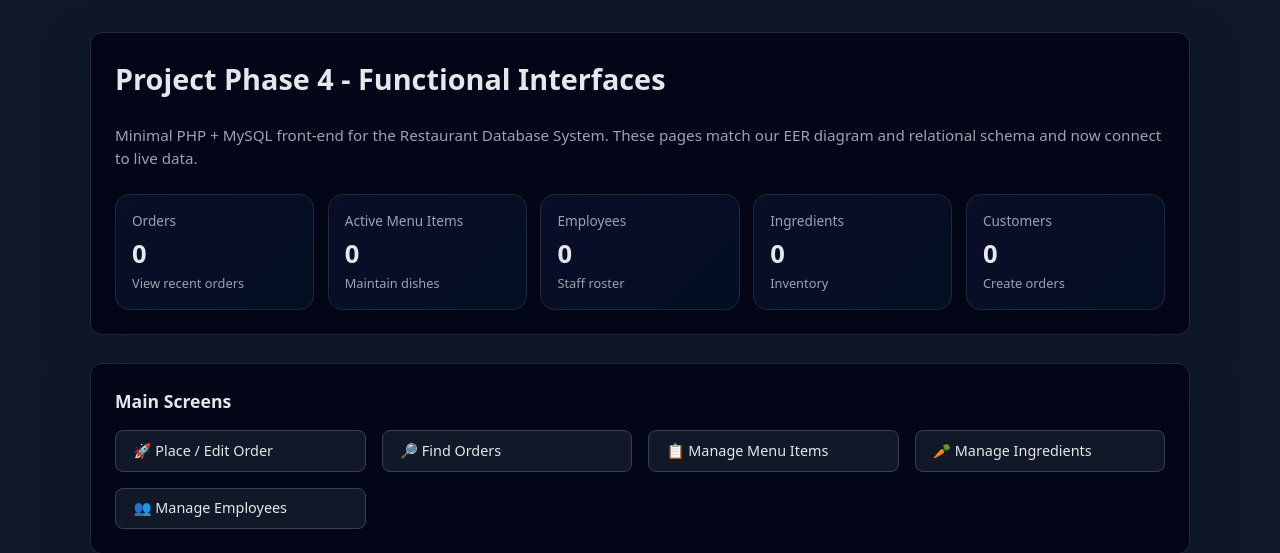
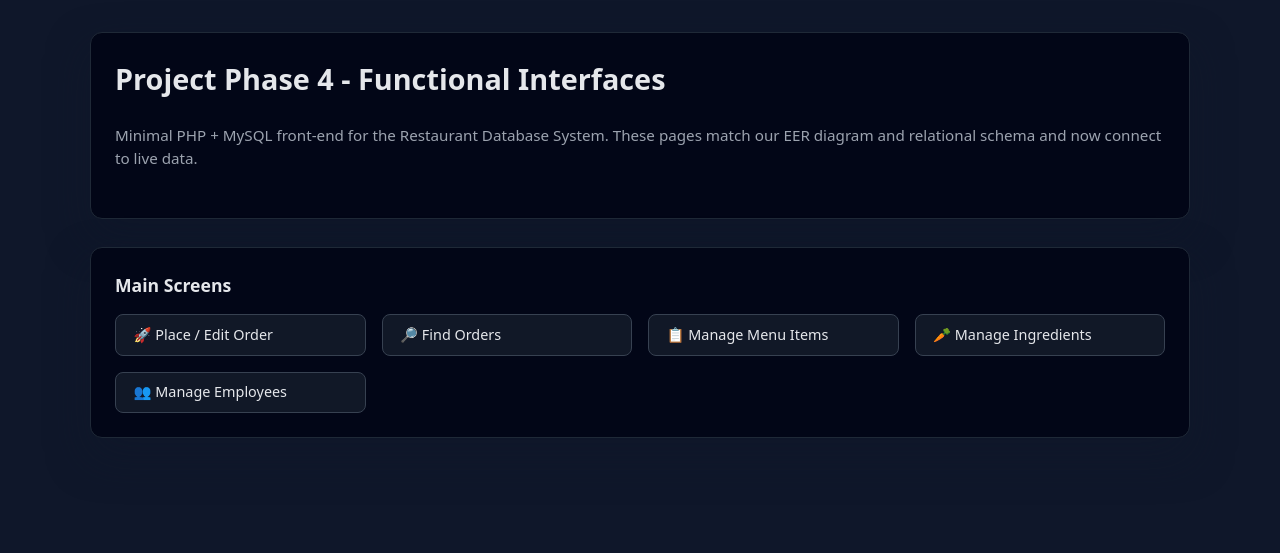
Before and after one commit to KushagraBharti/restaurantDB, a PHP site: page / in a window 1280 px wide. Shown: the part 66-619 px from the top of the page. Run offline with PHP 8.4, Linux system fonts and the light colour scheme; data that the repository does not hold is empty.

Commit message:
cleaning up UI manually

```diff
--- a/index.php
+++ b/index.php
@@ -69,34 +69,6 @@ foreach ($statQueries as $key => $sql) {
           Minimal PHP + MySQL front-end for the Restaurant Database System.
           These pages match our EER diagram and relational schema and now connect to live data.
         </p>
-
-        <div class="stat-grid">
-          <a class="stat-card" href="order_status.php">
-            <div class="stat-label">Orders</div>
-            <div class="stat-value"><?php echo h($counts["Orders"] ?? "—"); ?></div>
-            <div class="stat-sub">View recent orders</div>
-          </a>
-          <a class="stat-card" href="manage_menu_items.php">
-            <div class="stat-label">Active Menu Items</div>
-            <div class="stat-value"><?php echo h($counts["ActiveMenu"] ?? "—"); ?></div>
-            <div class="stat-sub">Maintain dishes</div>
-          </a>
-          <a class="stat-card" href="manage_employees.php">
-            <div class="stat-label">Employees</div>
-            <div class="stat-value"><?php echo h($counts["Employees"] ?? "—"); ?></div>
-            <div class="stat-sub">Staff roster</div>
-          </a>
-          <a class="stat-card" href="manage_ingredients.php">
-            <div class="stat-label">Ingredients</div>
-            <div class="stat-value"><?php echo h($counts["Ingredients"] ?? "—"); ?></div>
-            <div class="stat-sub">Inventory</div>
-          </a>
-          <a class="stat-card" href="customer_order.php">
-            <div class="stat-label">Customers</div>
-            <div class="stat-value"><?php echo h($counts["Customers"] ?? "—"); ?></div>
-            <div class="stat-sub">Create orders</div>
-          </a>
-        </div>
       </section>
 
       <section class="card">
```
